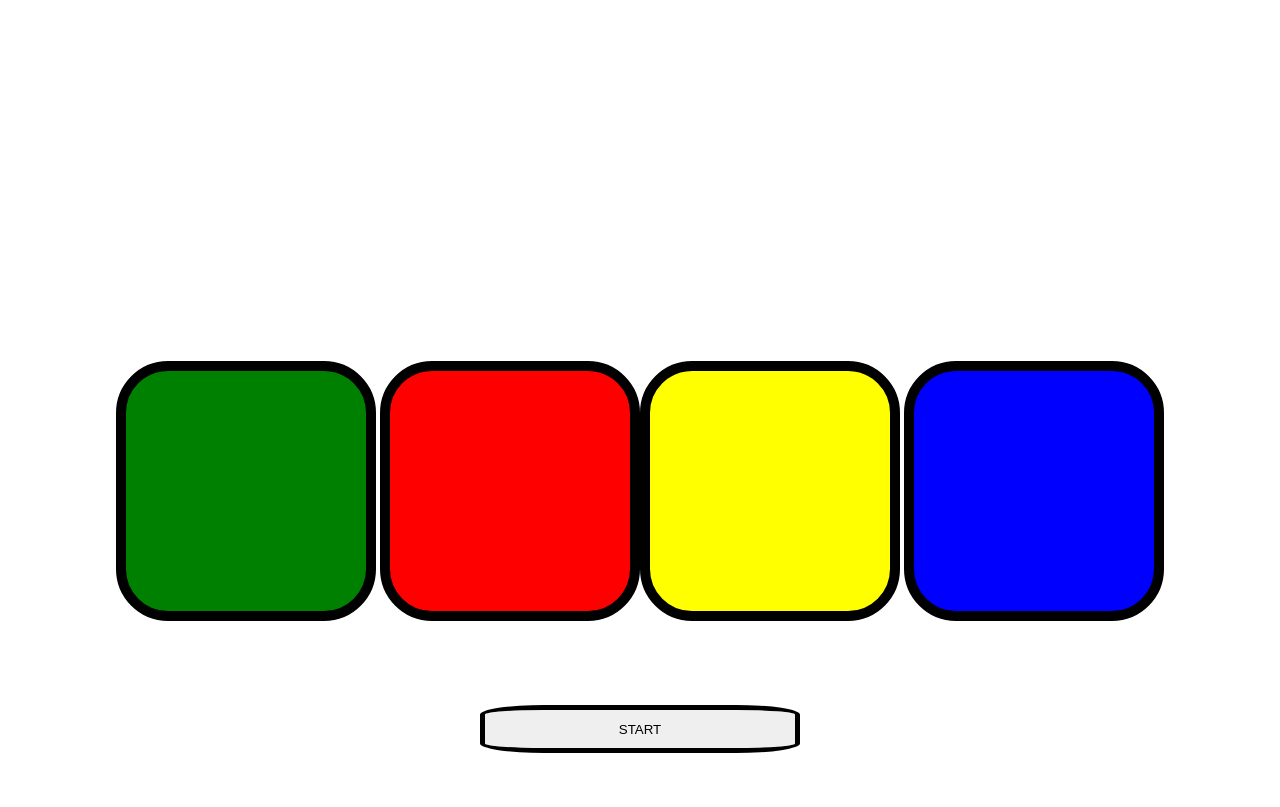
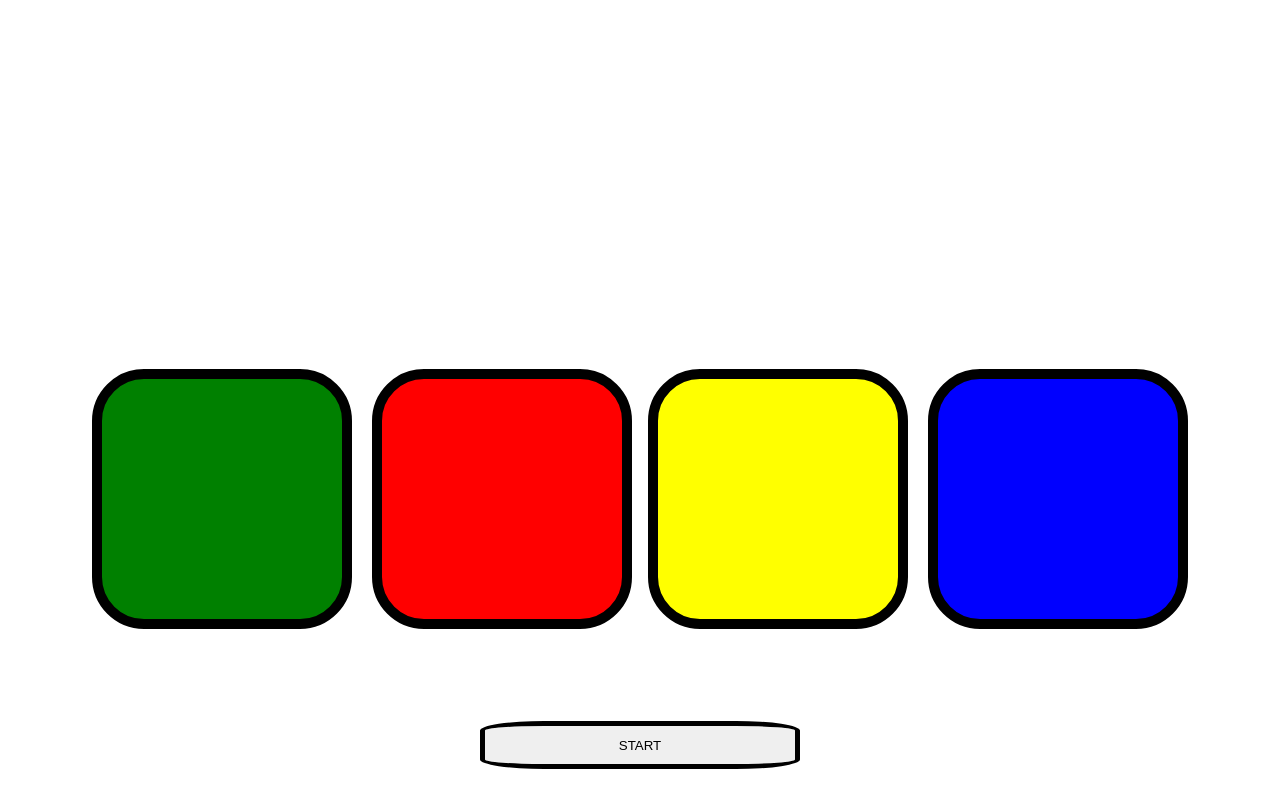
Before and after one commit to Omkar523/sujay, a plain HTML site: page index.html in a window 1280 px wide. Shown: the part 133-940 px from the top of the page. Drawn offline with nearby package versions, Linux system fonts and the light colour scheme.

Commit message:
Update styles.css

```diff
--- a/styles.css
+++ b/styles.css
@@ -23,7 +23,7 @@ body {
   }
 
   .btn {
-    margin: 0rem;
+    margin: 0.5rem;
     display: inline-flex;
     height: 15rem;
     width: 15em;
```
